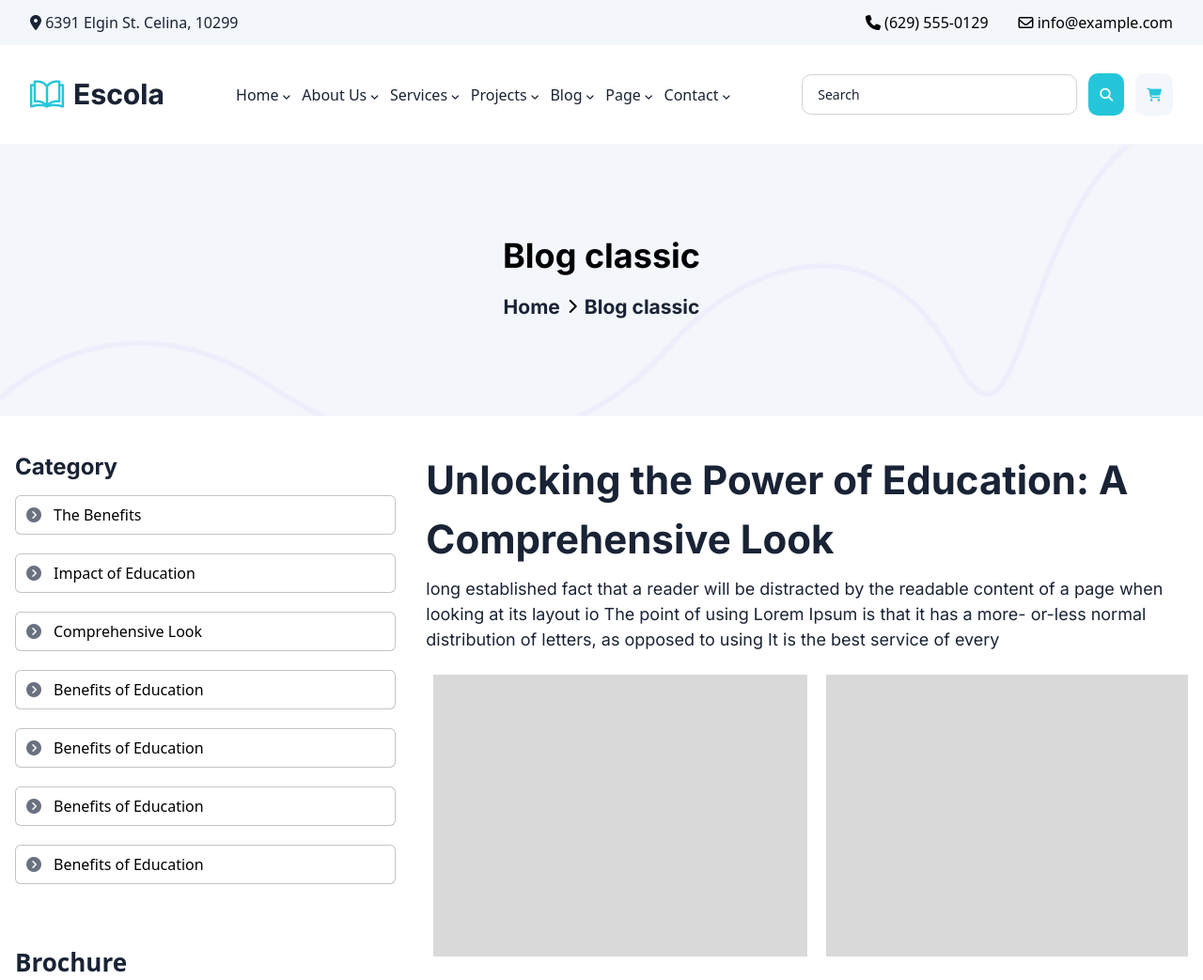
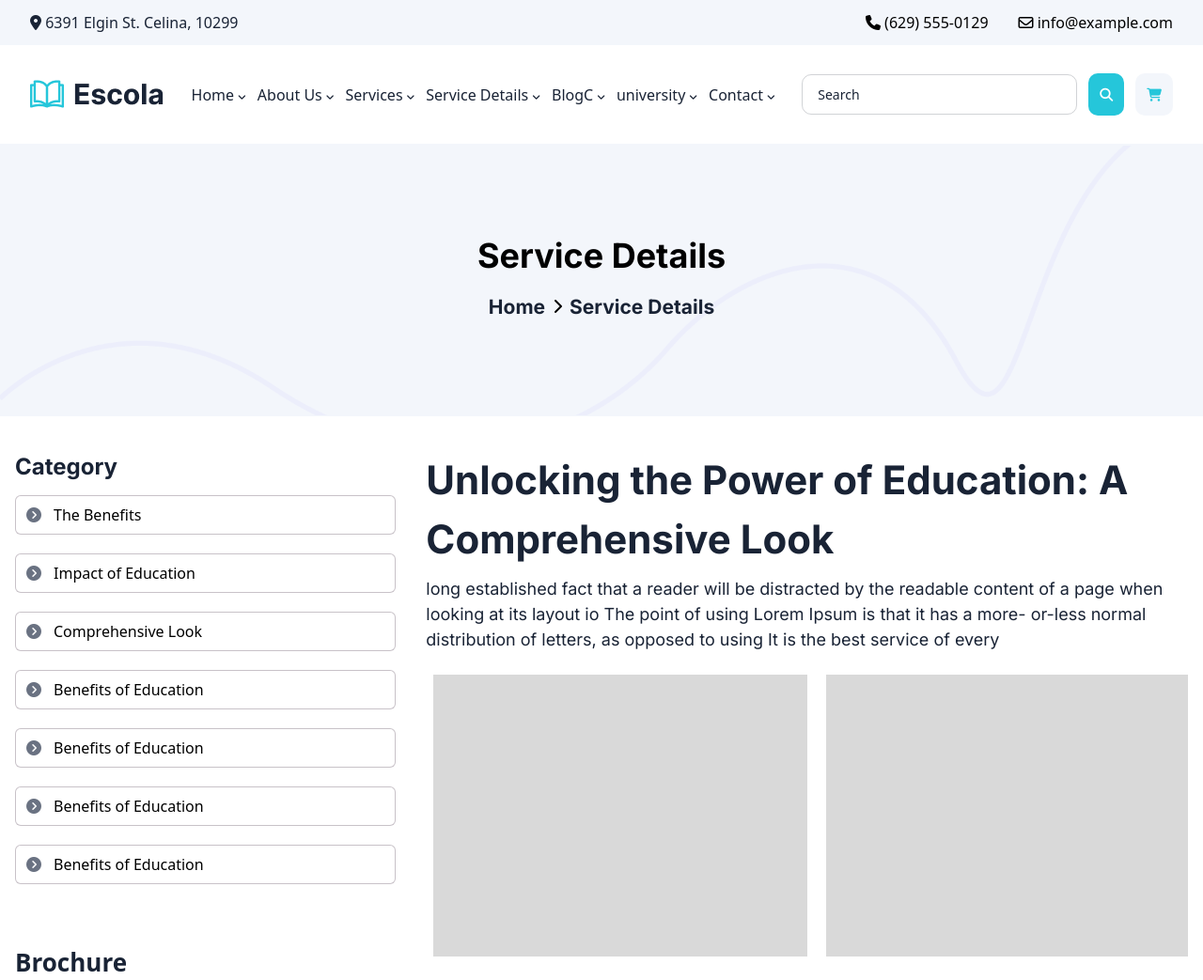
Before and after one commit to abdunnoorfaheem/escola, a website: page servicedetails.html in a window 1280 px wide. Shown: the top 1043 px of the page at 94% size. Drawn offline with Linux system fonts and the light colour scheme.

Commit message:
page link and title changes

```diff
--- a/servicedetails.html
+++ b/servicedetails.html
@@ -17,7 +17,8 @@
     <link rel="stylesheet" href="src/output.css" />
 </head>
 
-<body><!-- header section start -->
+<body>
+  <!-- header section start -->
     <section>
       <!-- top navbar start -->
       <div class="bg-[#F3F6FB] py-[12px]">
@@ -59,43 +60,43 @@
                 class="text-[#192335] hidden md:flex flex-wrap justify-center md:justify-start gap-x-3 gap-y-2 items-center text-[14px] md:text-[16px]"
               >
                 <li>
-                  <a href=""
+                  <a href="index.html"
                     >Home<i
                       class="fa-solid fa-angle-down text-[10px] ml-[4px]"
                     ></i
                   ></a>
                 </li>
                 <li>
-                  <a href=""
+                  <a href="#"
                     >About Us<i
                       class="fa-solid fa-angle-down text-[10px] ml-[4px]"
                     ></i
                   ></a>
                 </li>
                 <li>
-                  <a href=""
+                  <a href="service.html"
                     >Services<i
                       class="fa-solid fa-angle-down text-[10px] ml-[4px]"
                     ></i
                   ></a>
                 </li>
                 <li>
-                  <a href=""
-                    >Projects<i
+                  <a href="servicedetails.html"
+                    >Service Details<i
                       class="fa-solid fa-angle-down text-[10px] ml-[4px]"
                     ></i
                   ></a>
                 </li>
                 <li>
-                  <a href=""
-                    >Blog<i
+                  <a href="blogclassic.html"
+                    >BlogC<i
                       class="fa-solid fa-angle-down text-[10px] ml-[4px]"
                     ></i
                   ></a>
                 </li>
                 <li>
-                  <a href=""
-                    >Page<i
+                  <a href="university.html"
+                    >university<i
                       class="fa-solid fa-angle-down text-[10px] ml-[4px]"
                     ></i
                   ></a>
@@ -142,7 +143,7 @@
                 <div class="relative w-full">
                     <div class="w-full text-center absolute top-[90px] left-0 px-2 sm:px-6">
                         <h4 class="text-[28px] sm:text-[36px] font-bold font-inter">
-                            Blog classic
+                            Service Details
                         </h4>
                         <div>
                             <ul class="flex justify-center mt-3 gap-2 cursor-pointer items-center text-sm sm:text-base">
@@ -155,7 +156,7 @@
                                 </li>
                                 <li
                                     class="text-[18px] sm:text-[21px] font-bold text-[#192335] hover:text-[#6366F1] font-inter">
-                                    Blog classic
+                                    Service Details
                                 </li>
                             </ul>
                         </div>
```
Also changed, not shown: Service.html (+9 -9 lines), blogclassic.html (+9 -9 lines), index.html (+9 -9 lines), university.html (+9 -9 lines).
